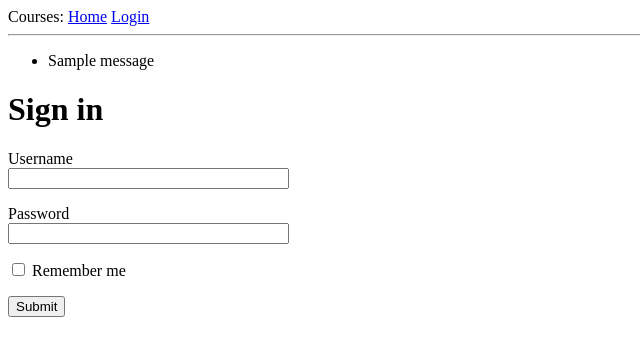
After one commit to jo2in/PythonFlaskTutorial, a Python web app: template src/helloworld/templates/login.html in a window 1280 px wide. The commit adds this page. Shown: the top 356 px of the page, without its empty margins (0-640 px from the left). Run offline with Jinja, Linux system fonts and the light colour scheme; the template is opened without the code that fills it: most values are stand-ins (such as "Sample title", 1, 10 or a date in 2020); one stand-in notice (Sample message) is shown; form fields are guessed from the names that the template uses.

Commit message:
Adds Webforms

```diff
--- a/setup.py
+++ b/setup.py
@@ -5,5 +5,9 @@ setup(
     name="HelloWorld",
     version="0.1",
     packages=find_packages('src'),
-    package_dir = {'':'src'}
+    package_dir = {'':'src'},
+    install_requires = [
+	'flask',
+	'flask-wtf'
+    ]
 )
--- a/src/helloworld/__init__.py
+++ b/src/helloworld/__init__.py
@@ -1,5 +1,7 @@
 from flask import Flask
+from helloworld.config import Config
 
 app = Flask(__name__)
+app.config.from_object(Config)
 
 from helloworld import routes
--- /dev/null
+++ b/src/helloworld/config.py
@@ -0,0 +1,5 @@
+import os
+
+
+class Config(object):
+        SECRET_KEY = os.getenv('SECRET_KEY', 'super_secret_key')
--- a/src/helloworld/templates/base.html
+++ b/src/helloworld/templates/base.html
@@ -7,8 +7,20 @@
       {% endif %}
     </head>
     <body>
-        <div>Courses: <a href="/index">Home</a></div>
+        <div>Courses:
+          <a href="{{ url_for('index') }}">Home</a>
+          <a href="{{ url_for('login') }}">Login</a>
+        </div>
         <hr>
+        {% with messages = get_flashed_messages() %}
+        {% if messages %}
+        <ul>
+            {% for message in messages %}
+            <li>{{ message }}</li>
+            {% endfor %}
+        </ul>
+        {% endif %}
+        {% endwith %}
         {% block content %}{% endblock %}
     </body>
 </html>
--- /dev/null
+++ b/src/helloworld/templates/login.html
@@ -0,0 +1,20 @@
+{% extends "base.html" %} {% block content %}
+<h1>Sign in</h1>
+<form method="post">
+  {{ form.hidden_tag() }}
+  <p>
+    {{ form.username.label }}<br> {{ form.username(size=32) }}
+    {% for error in form.username.errors %}
+            <span style="color: red;">[{{ error }}]</span>
+    {% endfor %}
+  </p>
+  <p>
+    {{ form.password.label }}<br> {{ form.password(size=32) }}
+    {% for error in form.username.errors %}
+            <span style="color: red;">[{{ error }}]</span>
+    {% endfor %}
+  </p>
+  <p>{{ form.remember_me() }} {{ form.remember_me.label }}</p>
+  <p>{{ form.submit() }}</p>
+</form>
+{% endblock %}
```
Also changed, not shown: src/helloworld/forms.py (added, +10 -0 lines), src/helloworld/routes.py (+12 -1 lines).
